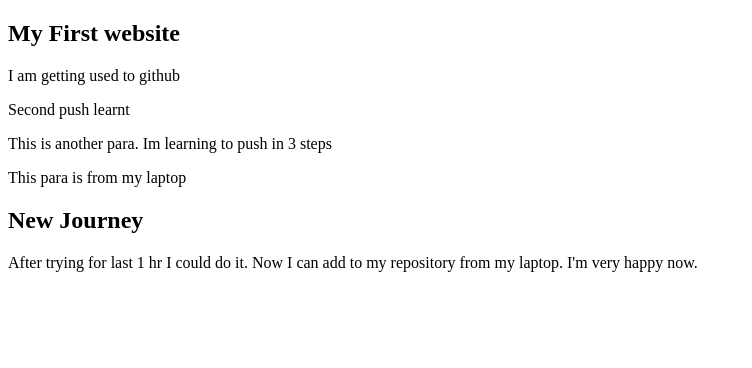
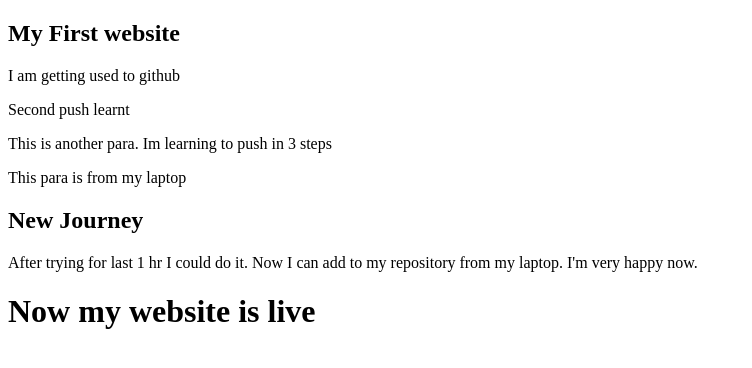
Before and after one commit to Yeasin09/my-first-website, a plain HTML site: page index.html in a window 1280 px wide. Shown: the whole page, without its empty margins (0-752 px from the left). Drawn offline with Linux system fonts and the light colour scheme.

Commit message:
website live done

```diff
--- a/index.html
+++ b/index.html
@@ -14,6 +14,7 @@
     <p>This para is from my laptop</p>
     <h2>New Journey</h2>
     <p>After trying for last 1 hr I could do it. Now I can add to my repository from my laptop. I'm very happy now.</p>
+    <h1>Now my website is live </h1>
 
 </body>
 </html>
```
